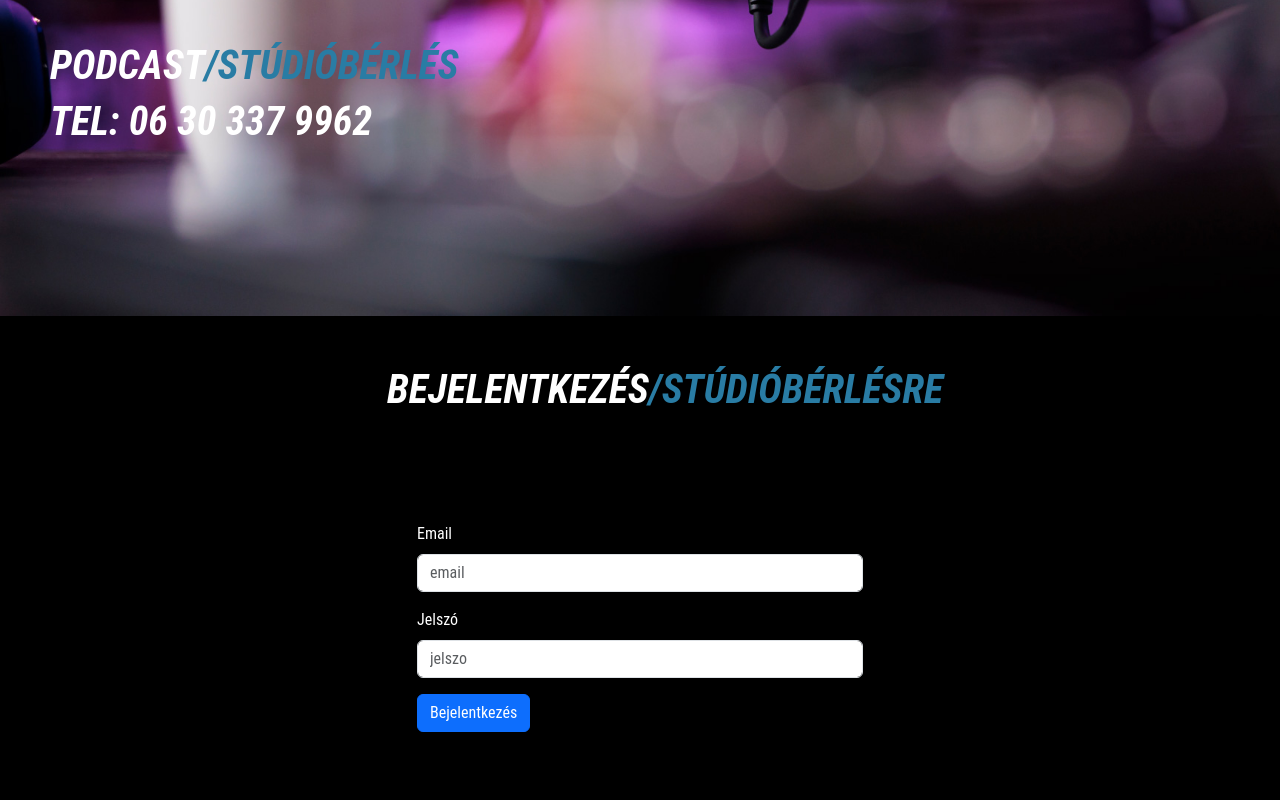
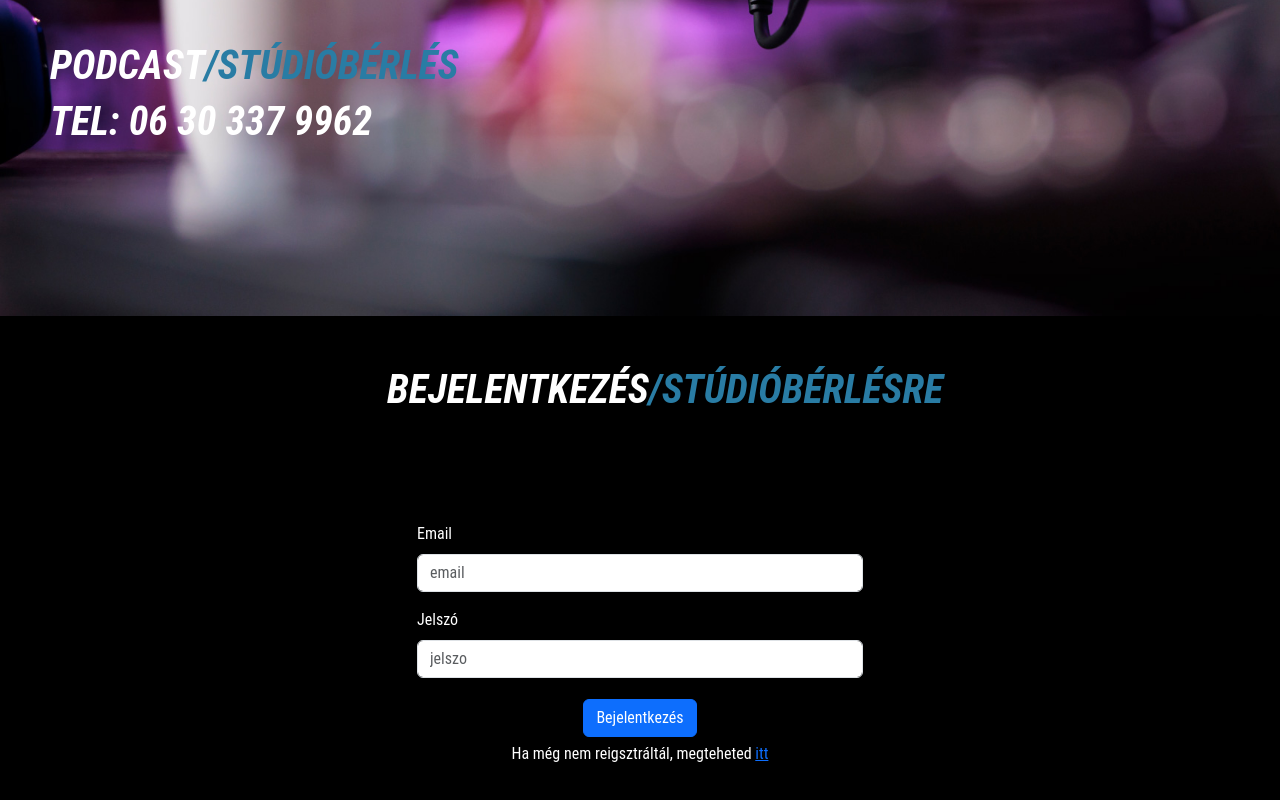
Before and after one commit to KovacsBalazs-Lefti/EandBPodcastStudio-frontend, a React (Vite) app: page /login in a window 1280 px wide. Shown: the part 484-1284 px from the top of the page. Built offline with nearby package versions, Linux system fonts and the light colour scheme; no server answers.

Commit message:
login alá_regisztrácios link elkészítése

```diff
--- a/src/pages/LoginPage.jsx
+++ b/src/pages/LoginPage.jsx
@@ -36,8 +36,13 @@ function LoginPage() {
             <div className="mb-3">
               <label className="form-label" htmlFor="loginjelszo">Jelszó</label>
               <input className="form-control" type="password" id="loginjelszo" placeholder="jelszo" ref={jelszoRef} />
+            </div >
+            <div style={{textAlign:"center", padding:"5px"}}>
+            <button className="btn btn-primary" type="submit">Bejelentkezés</button>
             </div>
-            <button className="btn btn-primary" type="submit">Bejelentkezés</button>
+            <div style={{textAlign:"center"}}>
+            <p>Ha még nem reigsztráltál, megteheted <a href="/register">itt</a></p>
+            </div>
           </form>
         </div>
       </div>
```
